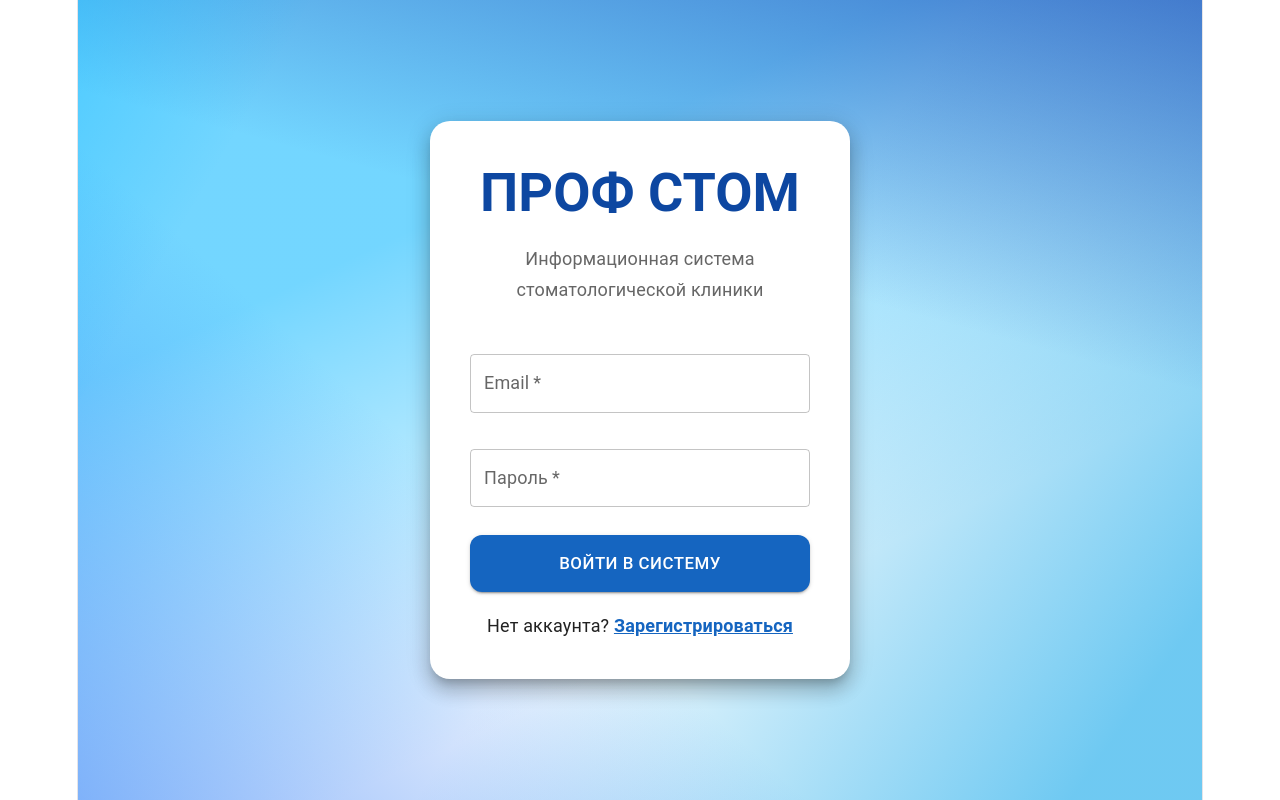
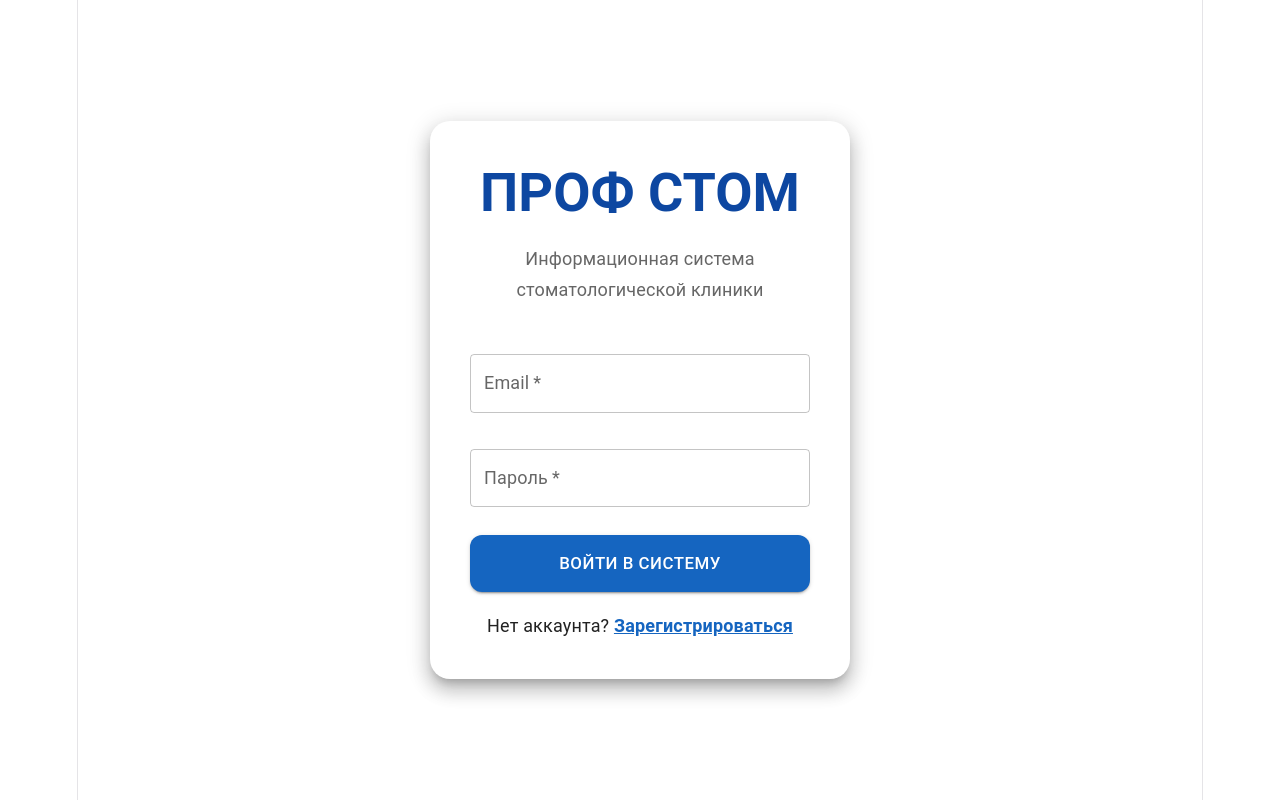
Before and after one commit to violatttion/prof-stom, a React app in the folder frontend/: page /login in a window 1280 px wide. Built offline with nearby package versions, Linux system fonts and the light colour scheme; no server answers; the HTML template or start-up script is replaced by a standard one.

Commit message:
короткий фикс

```diff
--- a/frontend/src/components/AnimatedBackground.jsx
+++ b/frontend/src/components/AnimatedBackground.jsx
@@ -1,32 +1,117 @@
-import React from 'react';
-import { Box } from '@mui/material';
+import React, { useEffect, useRef } from 'react';
 
 const AnimatedBackground = () => {
+  const canvasRef = useRef(null);
+  const mouseRef = useRef({ x: 0, y: 0, active: false });
+
+  useEffect(() => {
+    const canvas = canvasRef.current;
+    const ctx = canvas.getContext('2d');
+    let width = window.innerWidth;
+    let height = window.innerHeight;
+
+    canvas.width = width;
+    canvas.height = height;
+
+    const rays = [];
+    const rayCount = 16;
+
+    for (let i = 0; i < rayCount; i++) {
+      rays.push({
+        x: Math.random() * width,
+        y: Math.random() * height * 0.6,
+        length: 220 + Math.random() * 380,
+        width: 22 + Math.random() * 42,
+        speed: 0.6 + Math.random() * 1.1,
+        angle: 125 + (Math.random() - 0.5) * 18,
+        opacity: 0.45 + Math.random() * 0.35,
+        hue: 200 + Math.random() * 40,
+      });
+    }
+
+    const draw = () => {
+      ctx.clearRect(0, 0, width, height);
+
+      // Рисуем лучи
+      rays.forEach((ray) => {
+        const progress = Date.now() * ray.speed * 0.03;
+        const x = ray.x + Math.cos((ray.angle * Math.PI) / 180) * progress;
+        const y = ray.y + Math.sin((ray.angle * Math.PI) / 180) * progress;
+
+        ctx.save();
+        ctx.translate(x, y);
+        ctx.rotate((ray.angle * Math.PI) / 180);
+
+        // Неоновый градиент
+        const gradient = ctx.createLinearGradient(-ray.length / 2, 0, ray.length / 2, 0);
+        gradient.addColorStop(0, `hsla(${ray.hue}, 100%, 65%, ${ray.opacity * 0.6})`);
+        gradient.addColorStop(0.5, `hsla(${ray.hue}, 100%, 75%, ${ray.opacity})`);
+        gradient.addColorStop(1, `hsla(${ray.hue}, 100%, 65%, ${ray.opacity * 0.5})`);
+
+        ctx.fillStyle = gradient;
+        ctx.beginPath();
+        ctx.roundRect(-ray.length / 2, -ray.width / 2, ray.length, ray.width, ray.width / 2);
+        ctx.fill();
+        ctx.restore();
+      });
+
+      // Эффект осветления от курсора
+      if (mouseRef.current.active) {
+        const gradient = ctx.createRadialGradient(
+          mouseRef.current.x, mouseRef.current.y, 40,
+          mouseRef.current.x, mouseRef.current.y, 280
+        );
+        gradient.addColorStop(0, 'rgba(255,255,255,0.35)');
+        gradient.addColorStop(0.4, 'rgba(200,220,255,0.18)');
+        gradient.addColorStop(1, 'rgba(200,220,255,0)');
+
+        ctx.fillStyle = gradient;
+        ctx.fillRect(0, 0, width, height);
+      }
+
+      requestAnimationFrame(draw);
+    };
+
+    draw();
+
+    const handleMouseMove = (e) => {
+      mouseRef.current.x = e.clientX;
+      mouseRef.current.y = e.clientY;
+      mouseRef.current.active = true;
+    };
+
+    const handleMouseLeave = () => {
+      mouseRef.current.active = false;
+    };
+
+    window.addEventListener('mousemove', handleMouseMove);
+    window.addEventListener('mouseleave', handleMouseLeave);
+
+    const handleResize = () => {
+      width = window.innerWidth;
+      height = window.innerHeight;
+      canvas.width = width;
+      canvas.height = height;
+    };
+
+    window.addEventListener('resize', handleResize);
+
+    return () => {
+      window.removeEventListener('mousemove', handleMouseMove);
+      window.removeEventListener('mouseleave', handleMouseLeave);
+      window.removeEventListener('resize', handleResize);
+    };
+  }, []);
+
   return (
-    <Box
-      sx={{
+    <canvas
+      ref={canvasRef}
+      style={{
         position: 'absolute',
         top: 0,
         left: 0,
-        right: 0,
-        bottom: 0,
-        backgroundImage: `
-          linear-gradient(120deg, rgba(0, 180, 255, 0.72) 0%, transparent 22%),
-          linear-gradient(42deg, rgba(59, 130, 246, 0.65) 8%, transparent 35%),
-          linear-gradient(195deg, rgba(30, 64, 175, 0.68) 18%, transparent 45%),
-          linear-gradient(305deg, rgba(14, 165, 233, 0.60) 26%, transparent 52%),
-          linear-gradient(155deg, rgba(0, 180, 255, 0.55) 35%, transparent 62%)
-        `,
-        backgroundSize: '150% 150%',
-        animation: 'neonShimmer 8.5s ease-in-out infinite',
-        '@keyframes neonShimmer': {
-          '0%': { backgroundPosition: '0% 0%' },
-          '20%': { backgroundPosition: '48% 28%' },
-          '40%': { backgroundPosition: '82% 12%' },
-          '60%': { backgroundPosition: '22% 58%' },
-          '80%': { backgroundPosition: '65% 78%' },
-          '100%': { backgroundPosition: '0% 0%' },
-        },
+        width: '100%',
+        height: '100%',
         zIndex: 0,
         pointerEvents: 'none',
       }}
```
